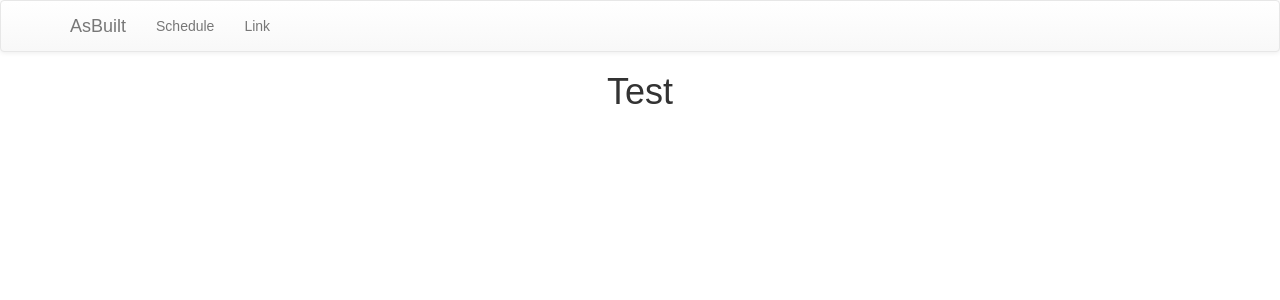
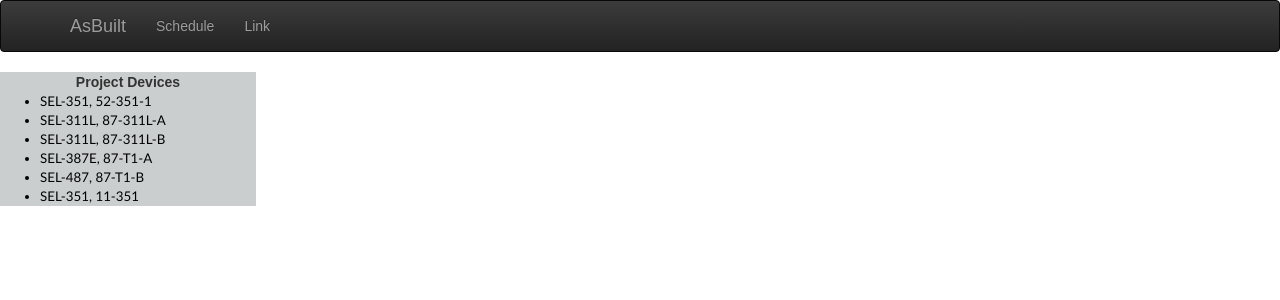
Before and after one commit to FirebladeDan/tldr-asbuilt-test, a React (Create React App) app in the folder asbuilt/: page / in a window 1280 px wide. Shown: the top 300 px of the page. Built offline with nearby package versions, Linux system fonts and the light colour scheme.

Commit message:
Added simple device instance panel

```diff
--- a/asbuilt/src/components/Home.js
+++ b/asbuilt/src/components/Home.js
@@ -1,9 +1,22 @@
 import React from 'react';
+import { DIPanel } from './Panels';
 
-const Home = () => (
-  <div>
-    <h1>Test</h1>
-  </div>
-);
+//Home Page Component
+export class Home extends React.Component {
+  render() {
+    //Device Instance Test Data
+    const diList = [  {model:'SEL-351',   id:'52-351-1'},
+                      {model:'SEL-311L',  id:'87-311L-A'},
+                      {model:'SEL-311L',  id:'87-311L-B'},
+                      {model:'SEL-387E',  id:'87-T1-A'},
+                      {model:'SEL-487',   id:'87-T1-B'},
+                      {model:'SEL-351',   id:'11-351'}];
+    return (
+      <div>
+        <DIPanel diList={diList} />
+      </div>
+    )
+  }
+}
 
 export default Home;
--- a/asbuilt/src/components/NavbarFeature.js
+++ b/asbuilt/src/components/NavbarFeature.js
@@ -4,10 +4,10 @@
 class NavbarFeature extends Component {
     render(){
         return (
-            <Navbar>
+            <Navbar inverse>
                 <Navbar.Header>
                     <Navbar.Brand>
-                    <a href="/">AsBuilt</a>
+                      <a href="/">AsBuilt</a>
                     </Navbar.Brand>
                 </Navbar.Header>
                 <Nav>
--- /dev/null
+++ b/asbuilt/src/components/Panels.css
@@ -0,0 +1,24 @@
+.DIPanel {
+    background-color: #CBCECE;
+    width: 20%;
+    height: 100%;
+    min-width: 20%;
+    max-width: 25%;
+    padding: 0px;
+  }
+
+  .DIPanel li {
+    color: black;
+    text-align: left;
+    font-family: calibri;
+    font-size: 10pt;
+  }
+
+  .DIPanel strong {
+    text-align: left;
+    padding-left: 0px;
+  }
+
+  .DIPanel li:hover {
+    background-color: aqua;
+  }
--- /dev/null
+++ b/asbuilt/src/components/Panels.js
@@ -0,0 +1,25 @@
+import React from "react";
+import './Panels.css';
+
+//DIP = Device Instance Panel
+//diList = Device Instance List
+//di = Device Instance
+export class DIPanel extends React.Component {
+    constructor(props) {
+        super(props);
+    }
+
+  render() {
+    return (
+        <div className='DIPanel'>
+            <strong>Project Devices</strong>
+            <ul>
+                {this.props.diList.map(
+                    (di)=><li onClick={this.handleClick}>
+                        {di.model}, {di.id}
+                </li>)}
+            </ul>
+        </div>
+    )
+  }
+}
```
Also changed, not shown: asbuilt/src/components/App.css (line endings or trailing spaces), 1 other file (tests, documents, lock files or other folders).
